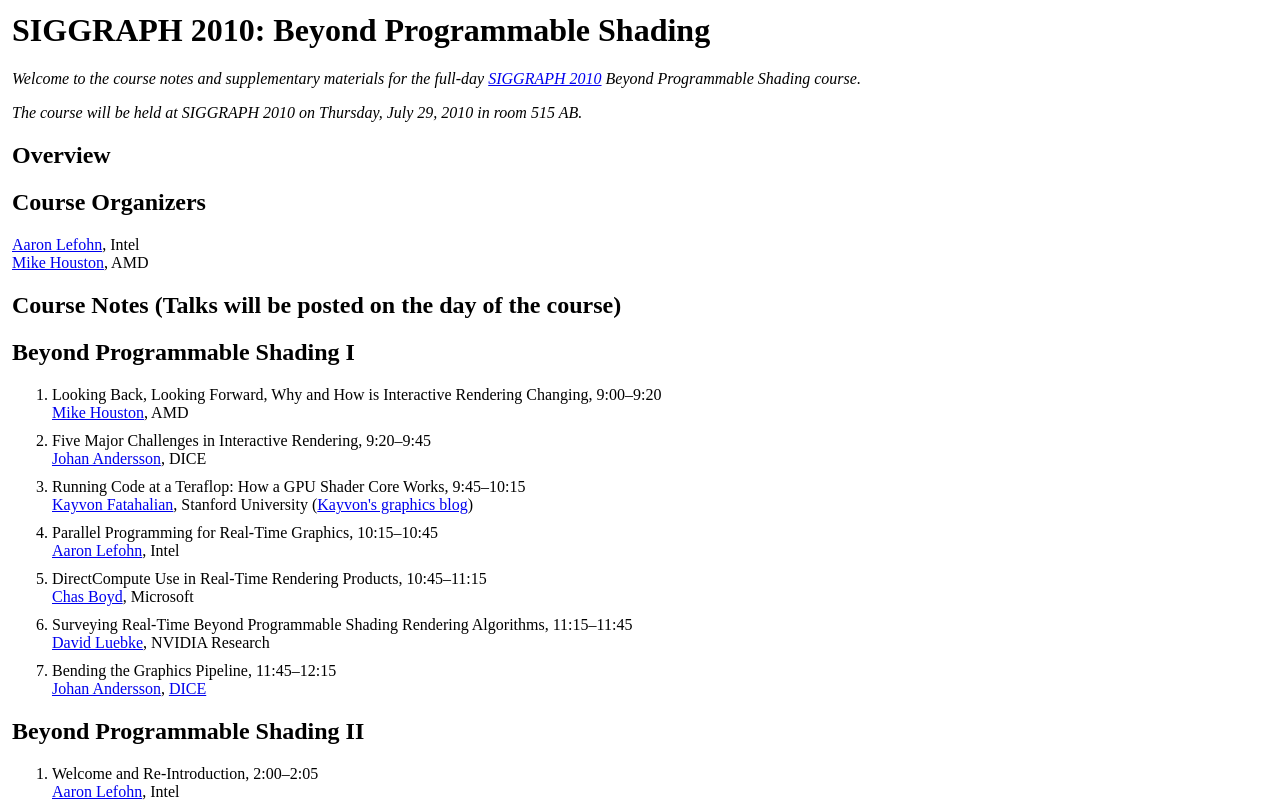
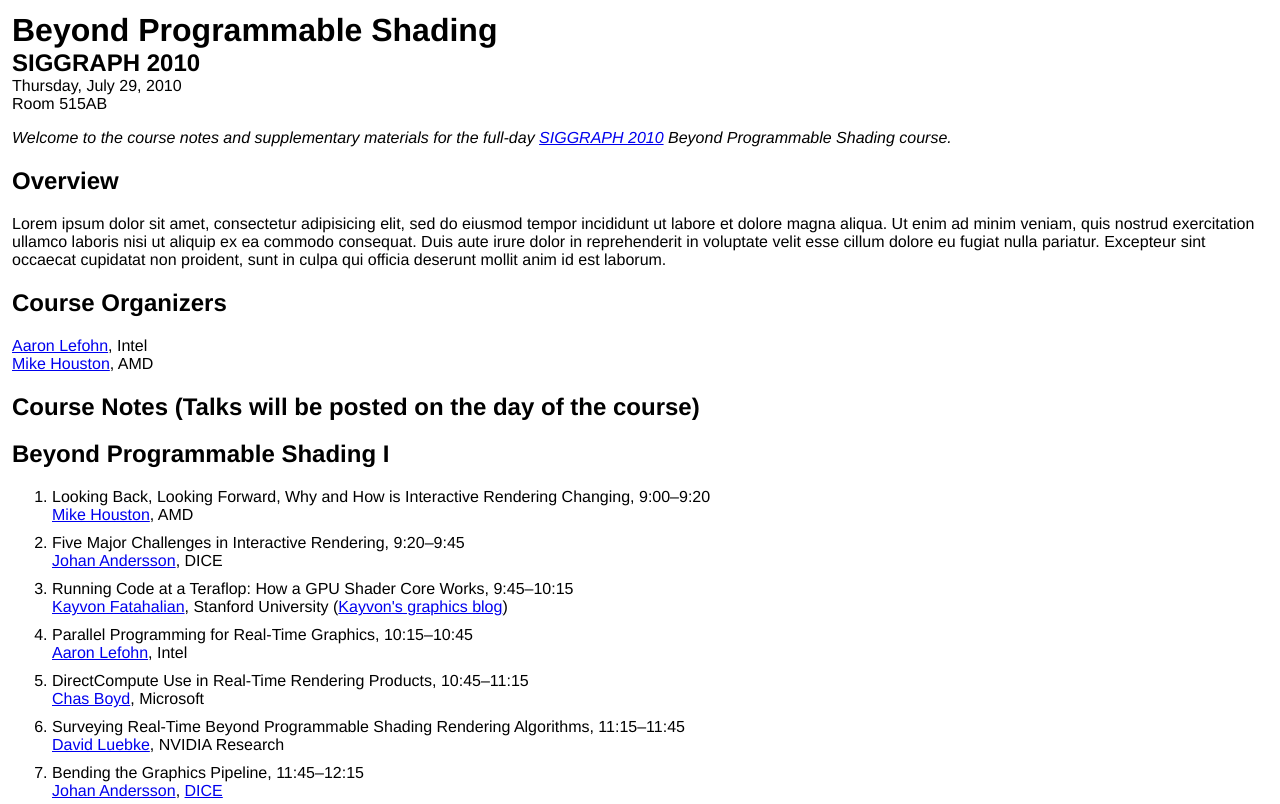
Before and after one commit to jrk/bpsweb, a plain HTML site: page index.html in a window 1280 px wide. Shown: the top 804 px of the page. Drawn offline with Linux system fonts and the light colour scheme.

Commit message:
Modest restyling

```diff
--- a/index.html
+++ b/index.html
@@ -3,29 +3,46 @@
     <title>Beyond Programmable Shading 2010</title>
     <style type="text/css">
       ol.padded li { margin: 10px 0px; }
-      body { margin: 0.75em; }
+      body {
+        margin: 0.75em;
+        font-family: "Helvetica Neue", Helvetica, Arial, sans-serif;
+      }
       #header p { font-style: italic; }
+      #header h1, #header h2 { margin: 0; }
       dt { margin-top: 0.5em; }
       dd { margin-left: 1em; }
     </style>
   </head>
   <body>
     <div id="header">
-      <h1>SIGGRAPH 2010: Beyond Programmable Shading</h1>
+      <h1>
+        Beyond Programmable Shading
+      </h1>
+      <h2>
+        SIGGRAPH 2010
+      </h2>
+      <div id="location">
+        Thursday, July 29, 2010<br/>
+        Room 515AB
+      </div>
   	  <p>
   	    Welcome to the course notes and supplementary materials for the full-day
         <a href="http://www.siggraph.org/s2010">SIGGRAPH 2010</a> Beyond
         Programmable Shading course.
   		</p>
-
-      <p>
-        The course will be held at SIGGRAPH 2010 on Thursday, July 29, 2010 in
-        room 515 AB.
-      </p>
     </div>
 
     <div id="abstract"><a name="abstract"/>
       <h2>Overview</h2>
+      <p>
+        Lorem ipsum dolor sit amet, consectetur adipisicing elit, sed do eiusmod
+        tempor incididunt ut labore et dolore magna aliqua. Ut enim ad minim
+        veniam, quis nostrud exercitation ullamco laboris nisi ut aliquip ex ea
+        commodo consequat. Duis aute irure dolor in reprehenderit in voluptate
+        velit esse cillum dolore eu fugiat nulla pariatur. Excepteur sint
+        occaecat cupidatat non proident, sunt in culpa qui officia deserunt
+        mollit anim id est laborum.
+      </p>
       <!--
       <p>
         There are strong indications that the future of interactive graphics
```
